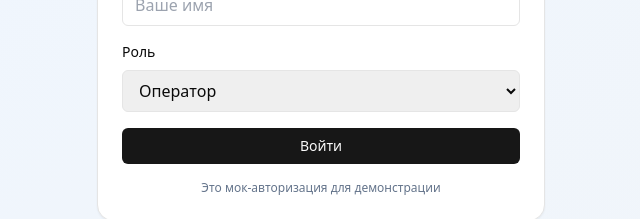
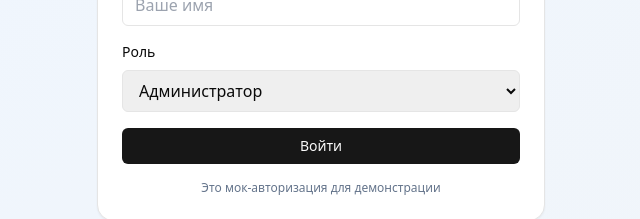
Before and after one commit to AKryshnia/LCT-front, a React (Vite) app: page /login in a window 1280 px wide. Shown: the part 352-571 px from the top of the page, without its empty margins (319-959 px from the left). Built offline with nearby package versions, Linux system fonts and the light colour scheme; no server answers.

Commit message:
fix admin access

```diff
--- a/src/features/auth/model/auth.slice.ts
+++ b/src/features/auth/model/auth.slice.ts
@@ -1,7 +1,8 @@
 import { createSlice, PayloadAction } from '@reduxjs/toolkit';
 import { getAuth, setAuth, clearAuth } from '@/shared/auth/localAuth';
 
-export type Role = 'operator' | 'analyst' | 'admin';
+//export type Role = 'operator' | 'analyst' | 'admin';
+export type Role = 'admin';
 
 type State = {
   isAuthed: boolean;
--- a/src/main.tsx
+++ b/src/main.tsx
@@ -38,7 +38,8 @@ const router = createBrowserRouter([
   {
     path: '/uploads',
     element: (
-      <ProtectedRoute roles={['operator', 'analyst', 'admin']}>
+      //<ProtectedRoute roles={['operator', 'analyst', 'admin']}>
+      <ProtectedRoute roles={['admin']}>
         <AppShell><UploadsPage /></AppShell>
       </ProtectedRoute>
     )
--- a/src/pages/login/index.tsx
+++ b/src/pages/login/index.tsx
@@ -7,7 +7,7 @@ import { Button } from '@/components/ui/button';
 
 const LoginPage: React.FC = () => {
   const [name, setName] = useState('');
-  const [selectedRole, setSelectedRole] = useState<Role>('operator');
+  const [selectedRole, setSelectedRole] = useState<Role>('admin');
   const dispatch = useDispatch();
   const navigate = useNavigate();
 
--- a/src/pages/uploads/index.tsx
+++ b/src/pages/uploads/index.tsx
@@ -255,7 +255,8 @@ export default function UploadsPage(){
   }
 
   return (
-    <RoleGuard allow={['operator','admin']}>
+    //<RoleGuard allow={['operator','admin']}>
+    <RoleGuard allow={['admin']}>
       <div className="max-w-5xl mx-auto p-6 space-y-4">
         <div className="flex items-center gap-3">
           <h1 className="text-2xl font-bold">Журнал загрузок</h1>
```
